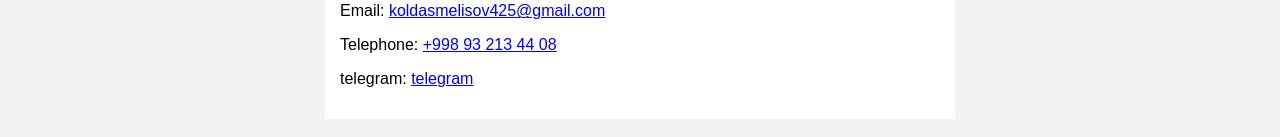
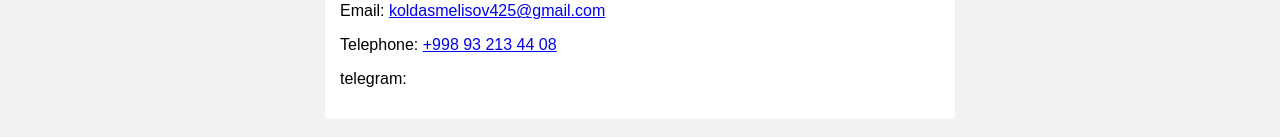
Before and after one commit to denisotarov/denis-otarov, a plain HTML site: page index.html in a window 1280 px wide. Shown: the part 654-791 px from the top of the page. Drawn offline with Linux system fonts and the light colour scheme.

Commit message:
Update index.html

```diff
--- a/index.html
+++ b/index.html
@@ -87,7 +87,7 @@
         <h2>Contact</h2>
         <p>Email: <a href="mailto:koldasmelisov425.com">koldasmelisov425@gmail.com</a></p>
         <p>Telephone: <a href="tel:+998932134408">+998 93 213 44 08</a></p>
-        <p> telegram: <a href="https://t.me/denisotarov">telegram</a></p>
+        <p> telegram: <a href="https://t.me/denisotarov"></a></p>
     </section>
 
     <!-- Hobbies Section -->
```
